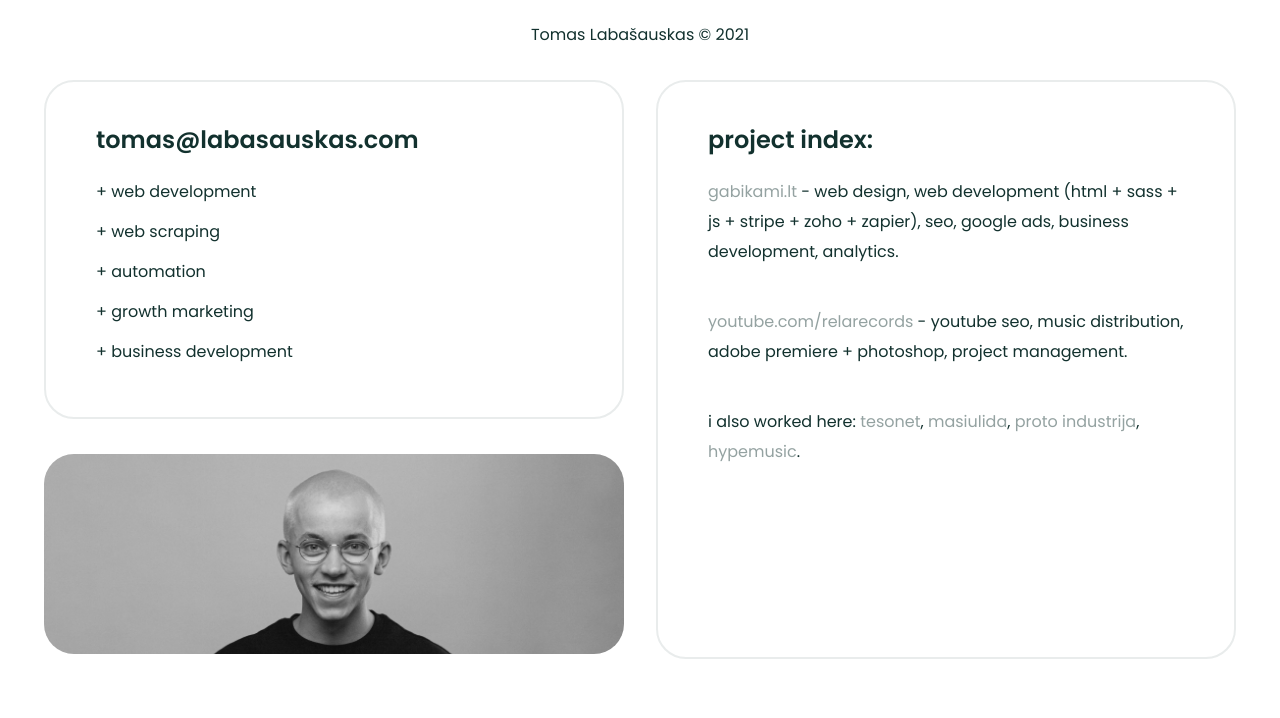
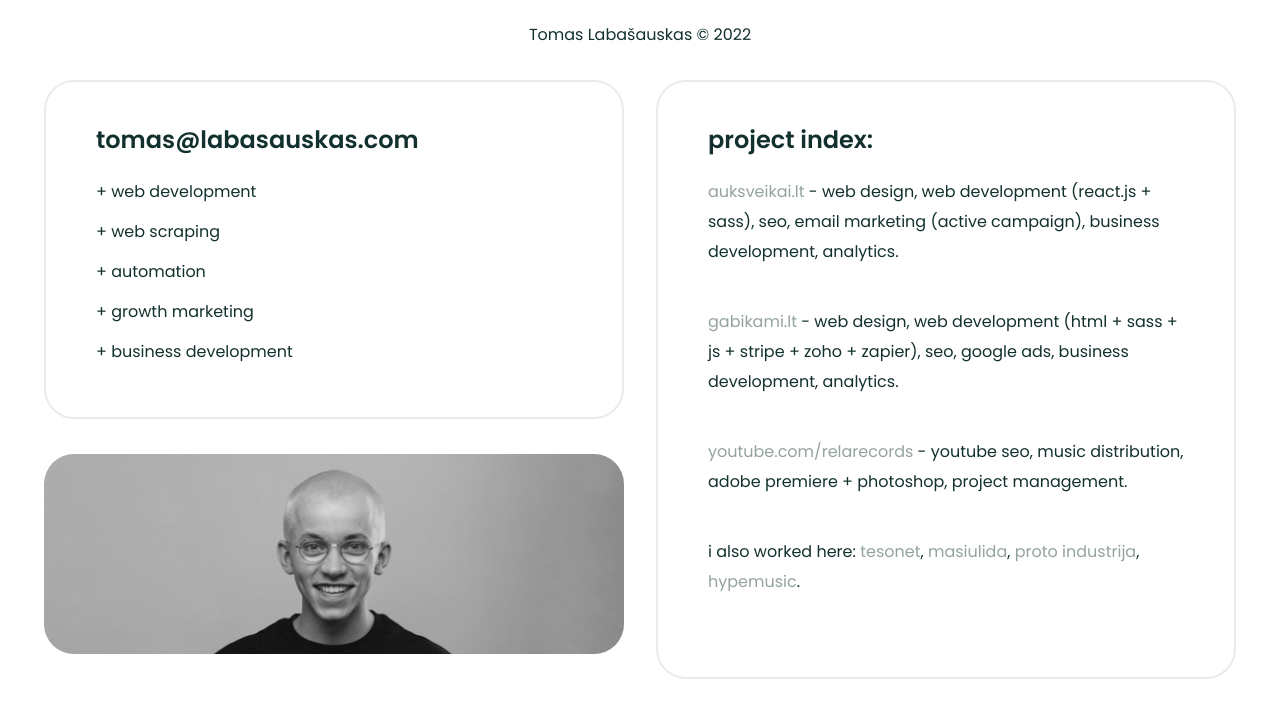
Before and after one commit to tomas-labasauskas/labasauskas, a plain HTML site: page index.html in a window 1280 px wide. Drawn offline with Linux system fonts and the light colour scheme.

Commit message:
auksveikai

```diff
--- a/index.html
+++ b/index.html
@@ -46,7 +46,7 @@
         <a href="./">notes</a>
       </nav> -->
 
-      <p>Tomas Labašauskas © 2021</p>
+      <p>Tomas Labašauskas © 2022</p>
     </header>
 
     <section class="hero">
@@ -67,6 +67,11 @@
 
       <div class="col-2">
         <h2>project index:</h2>
+        <p>
+          <a href="https://www.auksveikai.lt/" target="_blank">auksveikai.lt</a>
+          - web design, web development (react.js + sass), seo, email marketing
+          (active campaign), business development, analytics.
+        </p>
         <p>
           <a href="https://www.gabikami.lt/" target="_blank">gabikami.lt</a> -
           web design, web development (html + sass + js + stripe + zoho +
```
